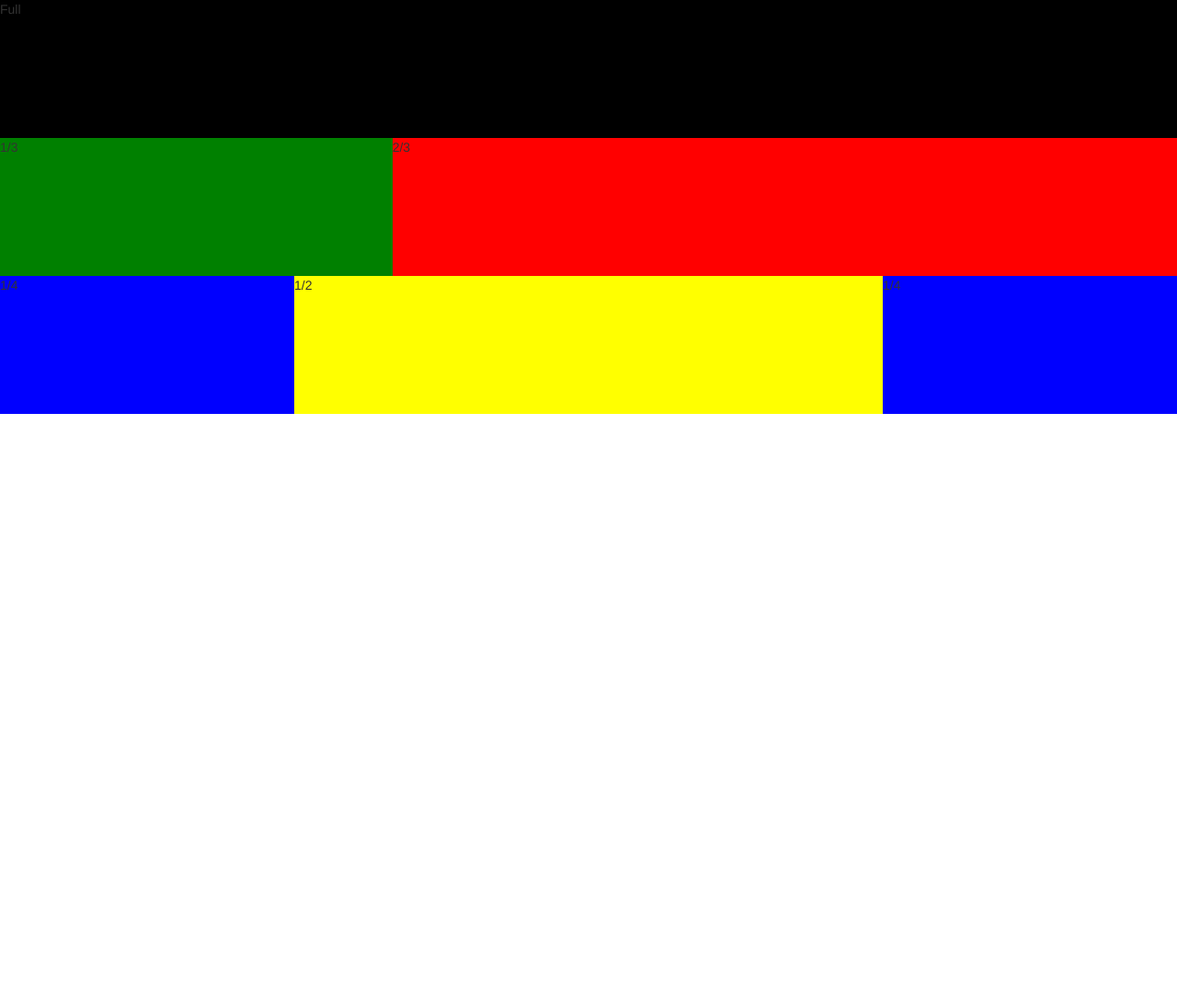
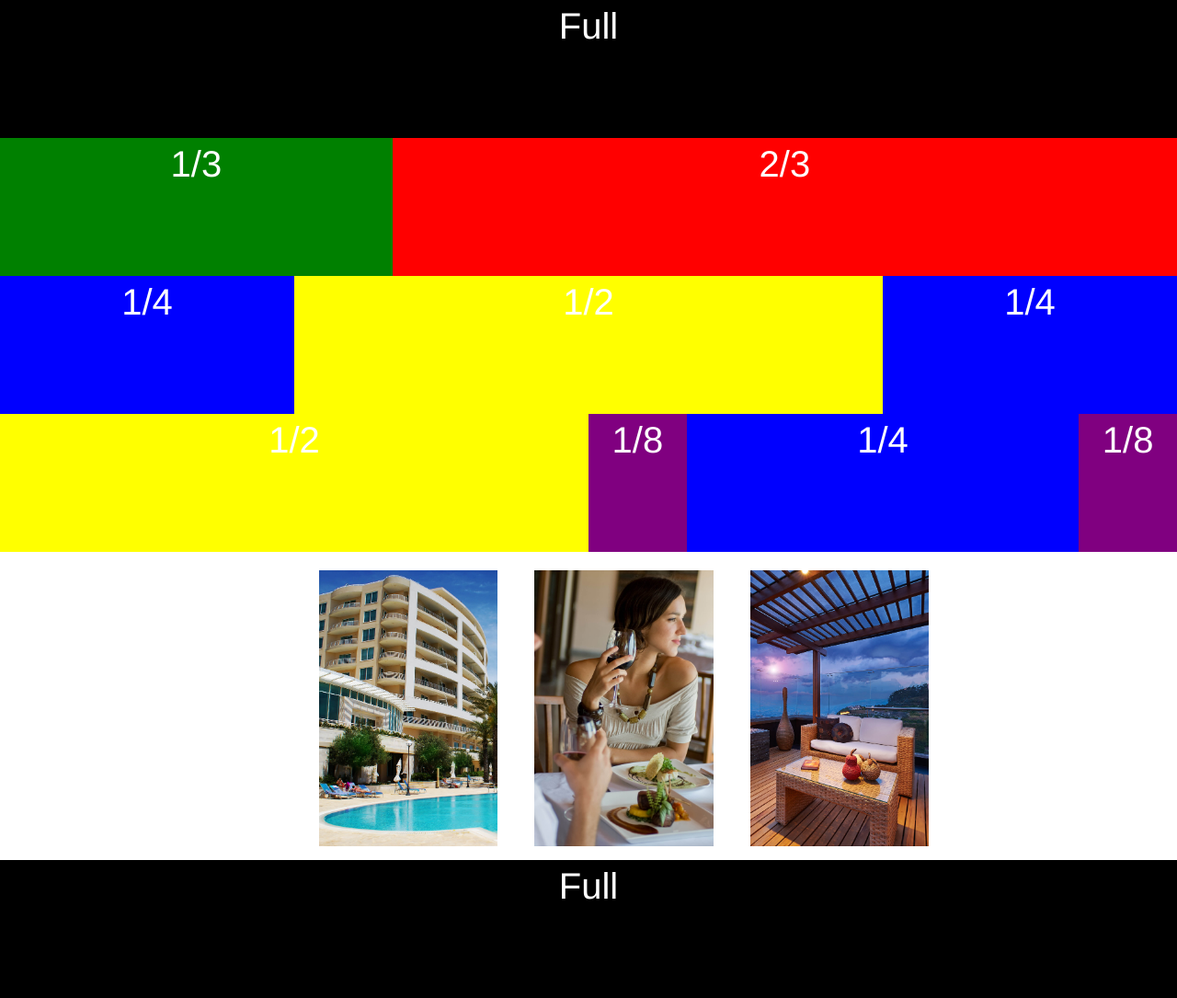
Before and after one commit to mickityy/gridsystem, a plain HTML site: page index.html in a window 1280 px wide. Shown: the whole page at 92% size. Before the commit the page ends 800 px from the top, so only its background shows below. Drawn offline with nearby package versions, Linux system fonts and the light colour scheme.

Commit message:
grid system complete

```diff
--- a/css/styles.css
+++ b/css/styles.css
@@ -1,3 +1,9 @@
+*{
+  text-align: center;
+  font-size: 40px;
+  color: white;
+}
+
 .full{
   height: 150px;
   background-color: black;
@@ -22,7 +28,25 @@
   background-color: yellow;
   height: 150px;
 }
+
+.eight{
+  background-color: purple;
+  height: 150px;
+}
+
 .no-gap{
   margin: 0px;
   padding: 0px;
 }
+
+.images{
+  height: auto;
+  padding-left: 6%;
+  display: inline-block;
+}
+
+.pic{
+  padding: 20px;
+  float: left;
+  padding-bottom: 0px;
+}
--- a/index.html
+++ b/index.html
@@ -49,6 +49,45 @@
               <div class="quarter">1/4</div>
           </div>
       </div>
+
+      <!--Start Row 4-->
+      <div class="row">
+          <div class="col-md-6 no-gap">
+              <div class="half">1/2 </div>
+          </div>
+          <div class="col-md-1 no-gap">
+              <div class="eight">1/8</div>
+          </div>
+          <div class="col-md-4 no-gap">
+              <div class="quarter">1/4</div>
+          </div>
+          <div class="col-md-1 no-gap">
+              <div class="eight">1/8</div>
+          </div>
+      </div>
+
+      <!--Start Row 5-->
+      <div class="row">
+        <div class="images">
+          <div class="pic">
+            <img src="img/img1.jpg" alt="" height="300">
+          </div>
+          <div class="pic">
+            <img src="img/img2.jpg" alt="" height="300">
+          </div>
+          <div class="pic">
+            <img src="img/img3.jpg" alt="" height="300">
+          </div>
+        </div>
+      </div>
+
+      <!--Start Row 6-->
+      <div class="row">
+          <div class="col-md-12 no-gap">
+              <div class="full"> Full</div>
+          </div>
+      </div>
+
     </div>
 
 
```
Also changed, not shown: img/img1.jpg (added), img/img2.jpg (added), img/img3.jpg (added).
